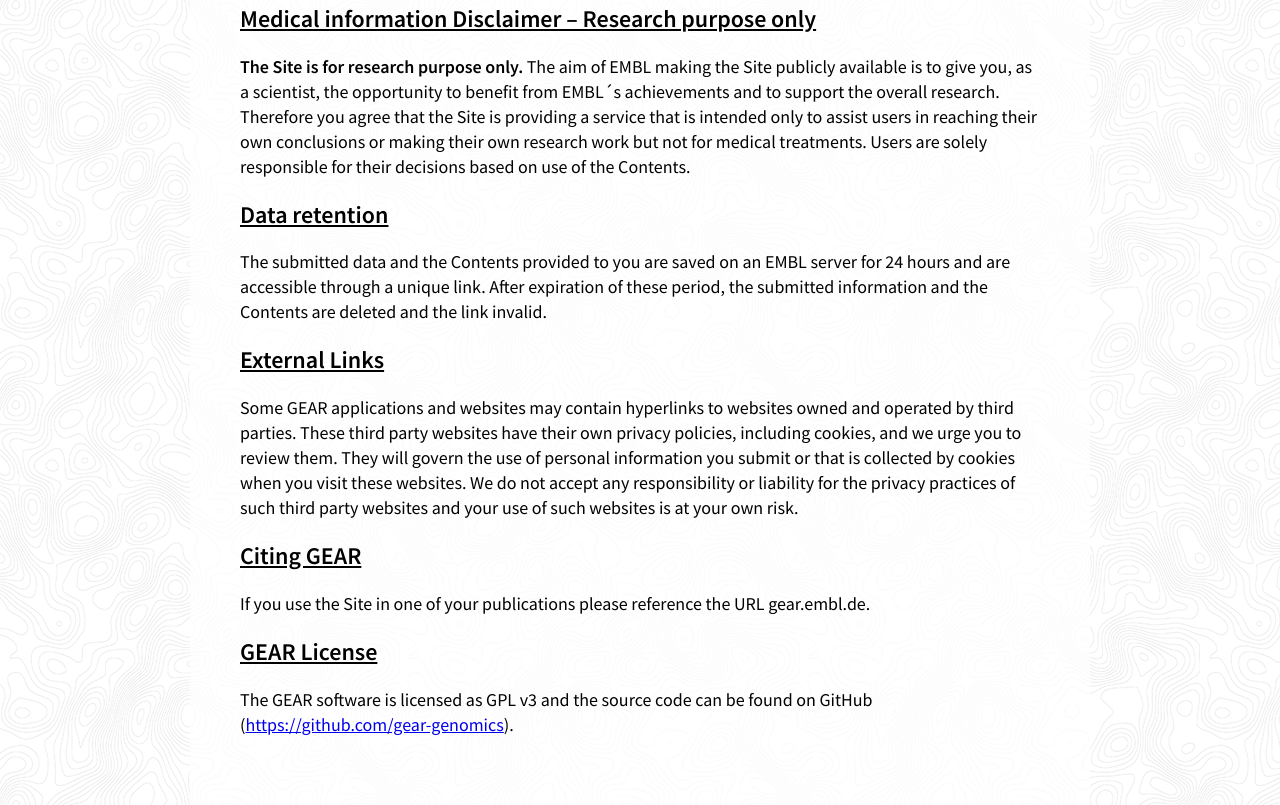
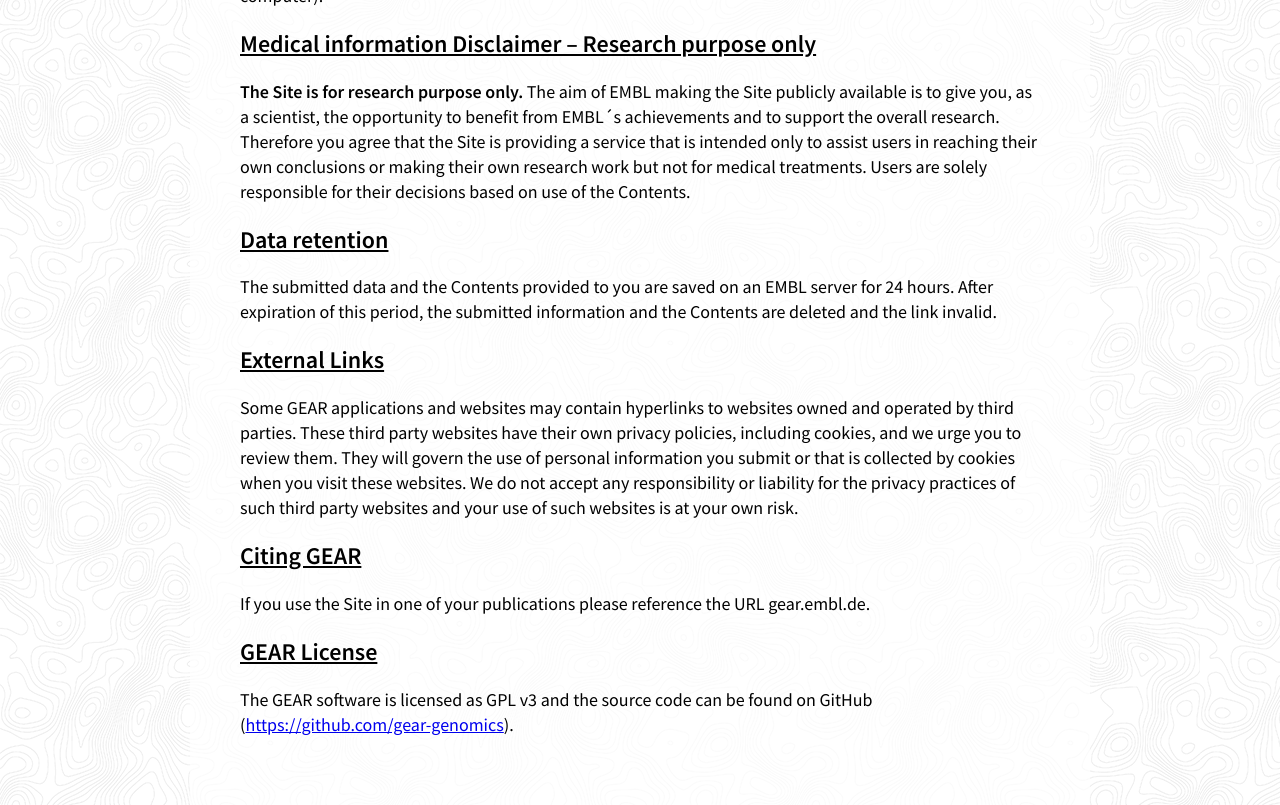
Before and after one commit to gear-genomics/terms-of-use, a plain HTML site: page index.html in a window 1280 px wide. Shown: the part 1442-2247 px from the top of the page. Drawn offline with Linux system fonts and the light colour scheme.

Commit message:
minor changes

```diff
--- a/index.html
+++ b/index.html
@@ -108,8 +108,8 @@
           exempt from any bug or another unintentional malfunction. EMBL cannot
           be held responsible for any interpretation of the results and other
           data in the Contents. The use of this service is also subject to the
-          terms and conditions of the original providers of reference
-          dataresources and third-party software libraries.
+          terms and conditions of the original providers of reference data
+          resources and third-party software libraries.
         </p>
       </section>
       <section>
@@ -166,9 +166,9 @@
         <h2>Data retention</h2>
         <p>
           The submitted data and the Contents provided to you are saved on an
-          EMBL server for 24 hours and are accessible through a unique link.
-          After expiration of these period, the submitted information and the
-          Contents are deleted and the link invalid.
+          EMBL server for 24 hours. After expiration of this period, the
+          submitted information and the Contents are deleted and the link
+          invalid.
         </p>
       </section>
       <section>
```
